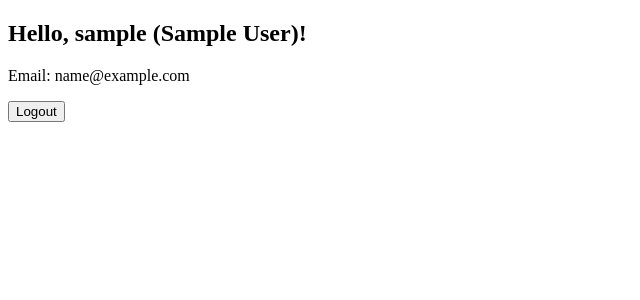
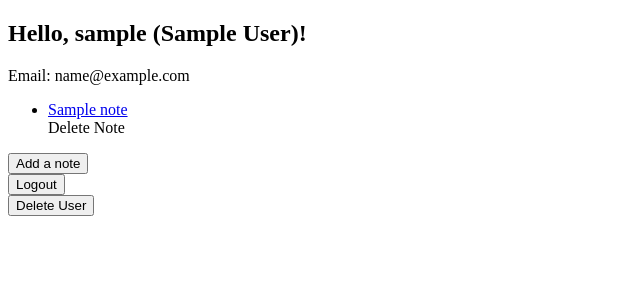
Before and after one commit to eewwalker/flask_notes, a Flask app: template templates/user.html in a window 1280 px wide. Shown: the top 300 px of the page, without its empty margins (0-640 px from the left). Run offline with Flask 3, Linux system fonts and the light colour scheme; the template is opened without the code that fills it: values that come from a table or form of the project are taken from there, others are empty; the visitor is signed in with stand-in values (Sample User, id 1); tables that the repository leaves empty hold one stand-in row (values such as "Sample post").

Commit message:
create notes model

```diff
--- a/app.py
+++ b/app.py
@@ -11,7 +11,7 @@ app.config['SQLALCHEMY_DATABASE_URI'] = os.environ.get(
     "DATABASE_URL", 'postgresql:///flask_notes')
 app.config['SECRET_KEY'] = "oh-so-secret"
 
-
+AUTH_KEY = "username"
 
 # app.config['DEBUG_TB_HOSTS'] = ['dont-show-debug-toolbar']
 app.config['DEBUG_TB_INTERCEPT_REDIRECTS'] = False
@@ -54,7 +54,7 @@ def register():
         db.session.add(new_user)
         db.session.commit()
 
-        session["username"] = new_user.username
+        session[AUTH_KEY] = new_user.username
 
         return redirect(f"users/{new_user.username}")
 
@@ -75,7 +75,7 @@ def login():
         user = User.authenticate(username, password)
 
         if user:
-            session["username"] = user.username
+            session[AUTH_KEY] = user.username
             return redirect(f"users/{user.username}")
         else:
             form.username.errors = ["Invalid Username or Password"]
@@ -90,14 +90,15 @@ def render_user_page(username):
 
     form = CSRFProtectForm()
 
-    if "username" not in session or username != session["username"]:
+    if AUTH_KEY not in session or username != session[AUTH_KEY]:
         flash("You are not authorized!")
         return redirect("/")
 
     user = User.query.get_or_404(username)
+    notes = user.notes
 
 
-    return render_template("user.html", user=user, form=form)
+    return render_template("user.html", user=user, notes=notes, form=form)
 
 
 @app.post("/logout")
@@ -107,6 +108,6 @@ def logout():
     form = CSRFProtectForm()
 
     if form.validate_on_submit():
-        session.pop("username", None)
+        session.pop(AUTH_KEY, None)
 
     return redirect("/")
--- a/templates/login_form.html
+++ b/templates/login_form.html
@@ -20,7 +20,7 @@
   {% endfor %}
   <button type="submit">Login</button>
 </form>
-
+<a href="/register">Not a user?</a>
 
 
 
--- a/templates/register_form.html
+++ b/templates/register_form.html
@@ -25,7 +25,7 @@
   {% endfor %}
   <button type="submit">Register</button>
 </form>
-
+<a href="/login">Already a user?</a>
 
 
 
--- a/templates/user.html
+++ b/templates/user.html
@@ -4,11 +4,24 @@
 {% if "username" in session %}
   <h2>Hello, {{ user.username }}  ({{ user.first_name }} {{ user.last_name }})!</h2>
   <p>Email: {{ user.email }}</p>
+  <ul>
+    {% for note in notes %}
+      <li>
+        <a href="/notes/{{ note.id }}/update">{{ note.title }}</a>
+        <form action="/notes/{{ note.id }}/delete" method="POST">Delete Note</form>
+      </li>
+    {% endfor %}
+  </ul>
+  <a href="/users/{{ user.username }}/notes/add"><button>Add a note</button></a>
+
   <form action="/logout" method="POST">
     {{form.hidden_tag()}}
     <button type="submit" class="btn btn-primary">Logout</button>
   </form>
 
+  <form action="/users/{{ user.username }}/delete"><button>Delete User</button></form>
+
+
 {% endif %}
 
 
```
Also changed, not shown: models.py (+29 -0 lines).
